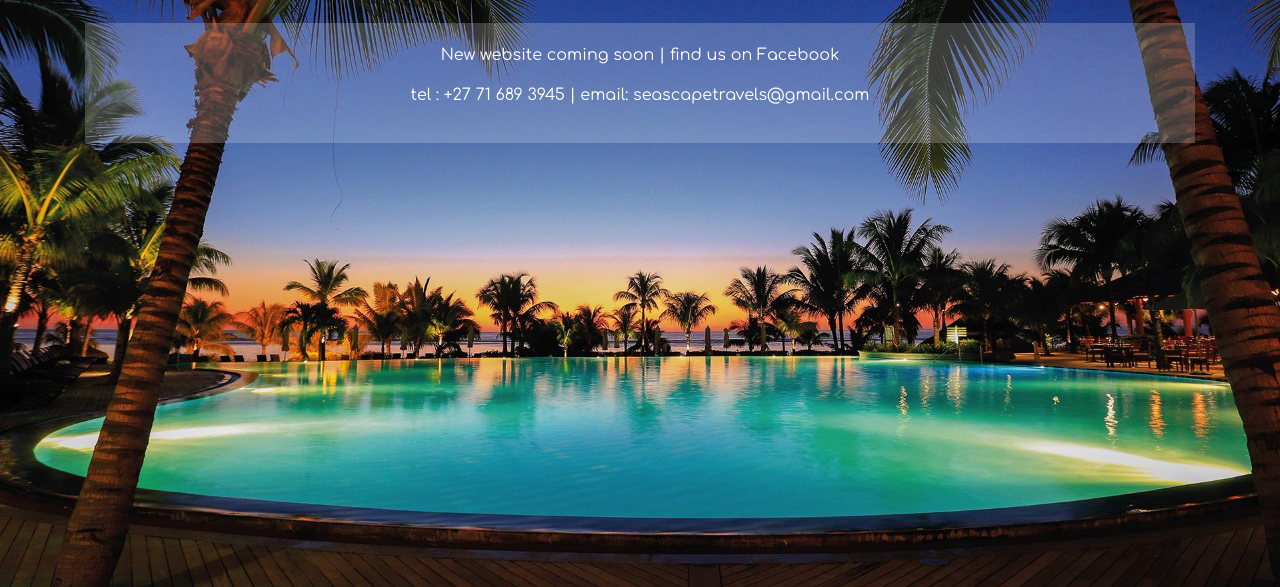
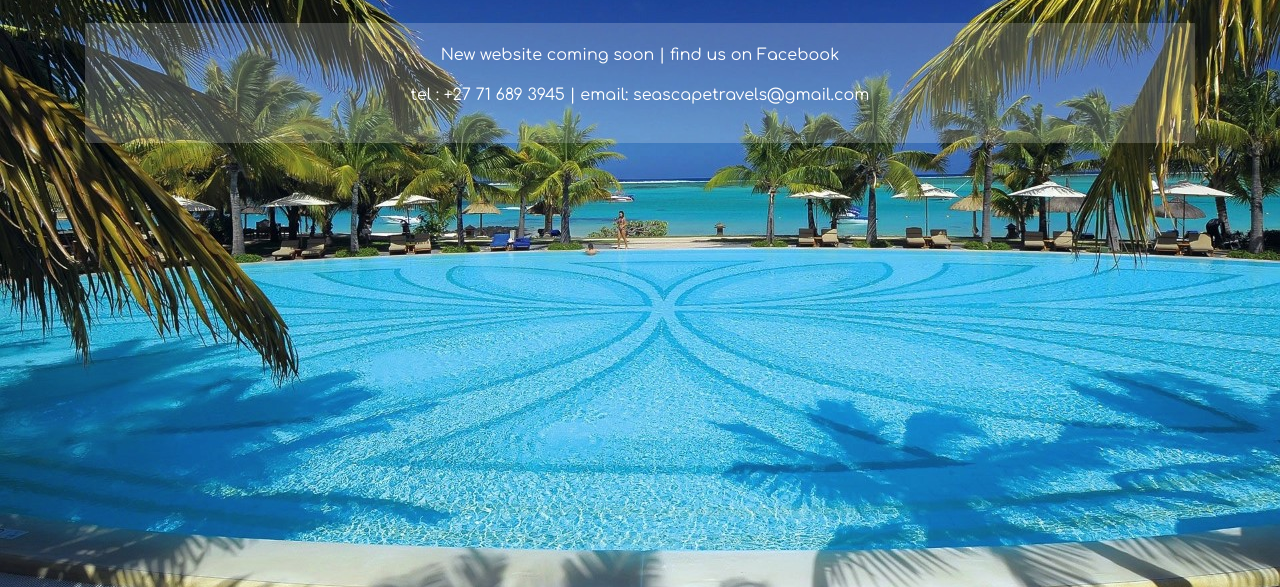
Before and after one commit to seascapetravels/website, a plain HTML site: page index.html in a window 1280 px wide. Shown: the part 228-815 px from the top of the page. Drawn offline with nearby package versions, Linux system fonts and the light colour scheme.

Commit message:
page update.

```diff
--- a/index.html
+++ b/index.html
@@ -9,7 +9,7 @@
 
 	<title>Seascape Travels</title>
   </head>
-  <body class="sample1">
+  <body class="sample3">
 
 	<link href='https://fonts.googleapis.com/css?family=Comfortaa' rel='stylesheet' type='text/css'>
 	<div class="wrapper">
@@ -26,14 +26,8 @@
 					<p>New website coming soon | <a href="https://www.facebook.com/seascapetravels/">find us on Facebook</a></p>
 					<p>tel : +27 71 689 3945 | email: <a href="mailto:seascapetravels@gmail.com">seascapetravels@gmail.com</a></p>
 				</div>
-
 			</div>
-
 		</div>
-
-
-
-
 	</div>
 
 
```
Also changed, not shown: index3.html (+7 -1 lines), Content/images/thumbnail_MUPPOL1Dad13.jpg (added).
